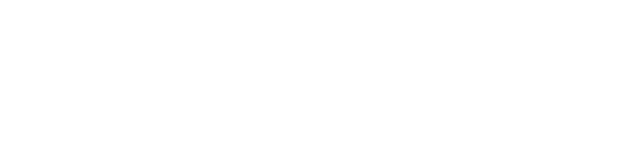
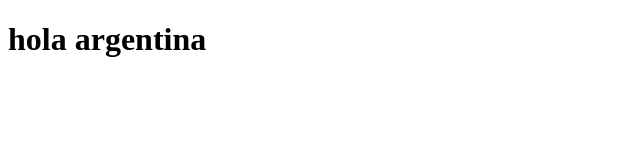
Before and after one commit to Tomyshellbyy/santydiaz, a plain HTML site: page index.html in a window 1280 px wide. Shown: the whole page, without its empty margins (0-640 px from the left). Drawn offline with Linux system fonts and the light colour scheme.

Commit message:
hola argentina

```diff
--- a/index.html
+++ b/index.html
@@ -7,6 +7,6 @@
     <title>Document</title>
 </head>
 <body>
-
+    <h1>hola argentina</h1>
 </body>
 </html>
```
